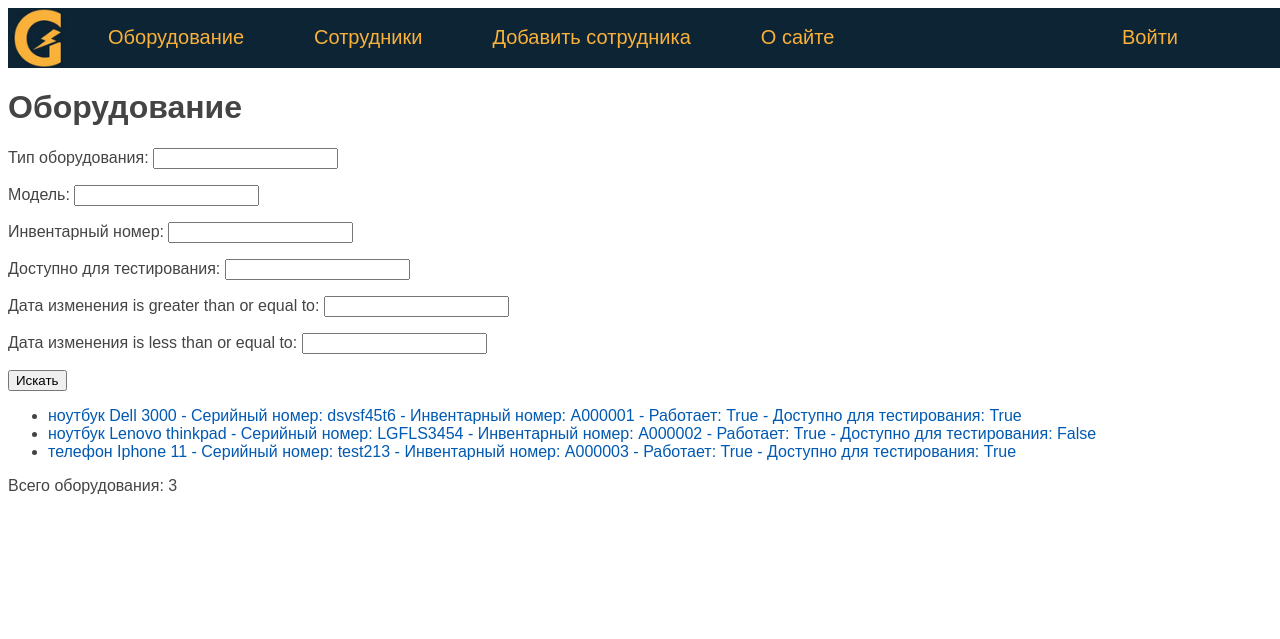
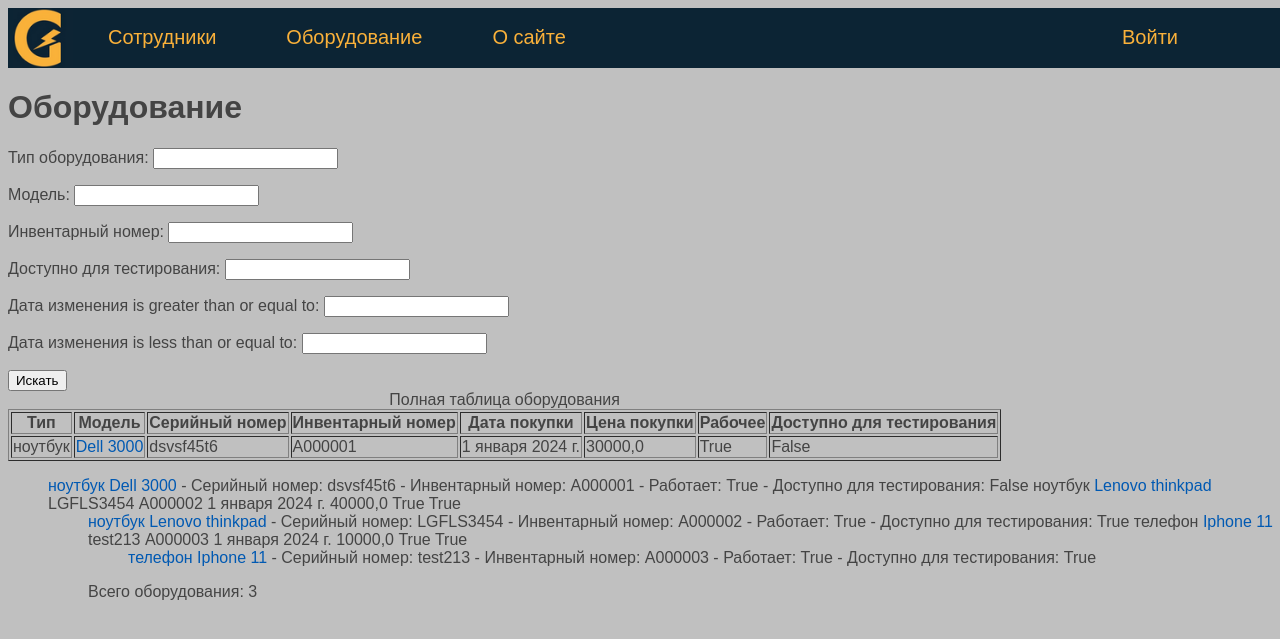
Before and after one commit to Nortgres/equipment-log, a Django app: page /equipments/ in a window 1280 px wide. Shown: the top 639 px of the page. Run offline with Django 5.2, Linux system fonts and the light colour scheme; data comes from the database, SQL or seed files in the repository.

Commit message:
add files

```diff
--- a/equipment/eqlog/models.py
+++ b/equipment/eqlog/models.py
@@ -36,7 +36,7 @@ class Person(models.Model):
     last_name = models.CharField(verbose_name='Фамилия', max_length=50)
     first_name = models.CharField(verbose_name='Имя', max_length=50)
     middle_name = models.CharField(verbose_name='Отчество', max_length=50)
-    department = models.CharField(verbose_name='Отдел', max_length=50)
+    department = models.ForeignKey('Department', on_delete=models.CASCADE, verbose_name='Отдел', related_name='get_persons')
     job_title = models.CharField(verbose_name='Должность', max_length=50)
     jobing_at = models.DateField(verbose_name='Дата трудоустройства', default=date(2020, 1, 1))
     created_at = models.DateTimeField(verbose_name='Дата создания', auto_now_add=True)
@@ -61,3 +61,14 @@ class Person(models.Model):
 
     def __str__(self):
         return self.fio
+
+class Department(models.Model):
+    name = models.CharField(verbose_name='Отдел', max_length=50)
+    objects = models.Manager()
+
+    def __str__(self):
+        return self.name
+
+    class Meta:
+        verbose_name = 'Отдел'
+        verbose_name_plural = 'Отделы'
--- a/equipment/eqlog/templates/eqlog/base.html
+++ b/equipment/eqlog/templates/eqlog/base.html
@@ -6,7 +6,7 @@
     <meta charset="UTF-8">
     <title>{{ title }}</title>
 </head>
-<body>
+<body bgcolor="#c0c0c0">
     {% block mainmenu %}
     <div class="header">
     <ul id="mainmenu" class="mainmenu">
--- a/equipment/eqlog/templates/eqlog/equipments.html
+++ b/equipment/eqlog/templates/eqlog/equipments.html
@@ -6,18 +6,38 @@
             {{ eq_filter.form.as_p }}
             <button type="submit">Искать</button>
         </form>
+    <table border="1">
+        <caption>Полная таблица оборудования</caption>
+        <tr>
+            <th>Тип</th>
+            <th>Модель</th>
+            <th>Серийный номер</th>
+            <th>Инвентарный номер</th>
+            <th>Дата покупки</th>
+            <th>Цена покупки</th>
+            <th>Рабочее</th>
+            <th>Доступно для тестирования</th>
+       </tr>
+        {% for e in equipments %}
+            <tr>
+                <td>{{ e.type }}</td>
+                <td><a href="{{ e.get_absolute_url }}"> {{ e.model }}</a></td>
+                <td>{{ e.serial_number }}</td>
+                <td>{{ e.id_number }}</td>
+                <td>{{ e.sale_date }}</td>
+                <td>{{ e.price }}</td>
+                <td>{{ e.is_working }}</td>
+                <td>{{ e.testing }}</td>
+            </tr>
+    </table>
         <ul>
-        {% for e in equipments %}
-            <li>
             <a href="{{ e.get_absolute_url }}">
                 {{ e.type }}
-                    {{ e.model }}
+                {{ e.model }}</a>
                 - Серийный номер: {{ e.serial_number }}
                 - Инвентарный номер: {{ e.id_number }}
                 - Работает: {{ e.is_working }}
                 - Доступно для тестирования: {{ e.testing }}
-                </a>
-            </li>
             {% endfor %}
         </ul>
 <p> Всего оборудования: {{ equipments | length }}</p>
--- a/equipment/eqlog/templates/eqlog/index.html
+++ b/equipment/eqlog/templates/eqlog/index.html
@@ -1,6 +1,7 @@
 {% extends 'eqlog/base.html' %}
 
 {% block content %}
-    <h1>Главная страница</h1>
+<h1>Главная страница</h1>
 
+Подумать на контентом.
 {% endblock %}
--- a/equipment/eqlog/utils.py
+++ b/equipment/eqlog/utils.py
@@ -1,7 +1,8 @@
-menu = [{'title': "Оборудование", 'url_name': 'equipments'},
+menu = [
         {'title': "Сотрудники", 'url_name': 'persons'},
-        #{'title': "Журнал", 'url_name': 'eqlog'},
-        {'title': "Добавить сотрудника", 'url_name': 'addperson'},
+        #{'title': "Добавить сотрудника", 'url_name': 'addperson'},
+        {'title': "Оборудование", 'url_name': 'equipments'},
+        # {'title': "Журнал", 'url_name': 'eqlog'},
         {'title': "О сайте", 'url_name': 'about'},
         ]
 
```
Also changed, not shown: equipment/eqlog/admin.py (+7 -1 lines), equipment/eqlog/templates/eqlog/persons.html (+5 -4 lines), equipment/db.sqlite3, equipment/eqlog/migrations/0003_department_alter_person_department.py (added). Lines whose indentation alone changed are shown as unchanged.
